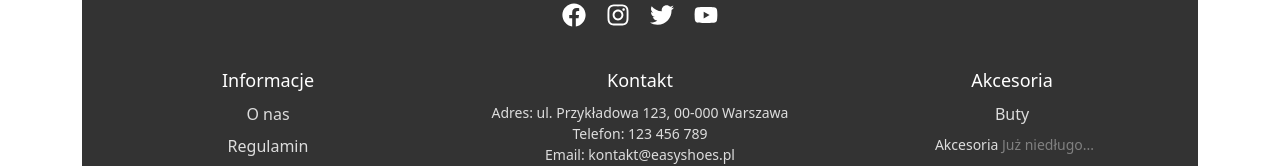
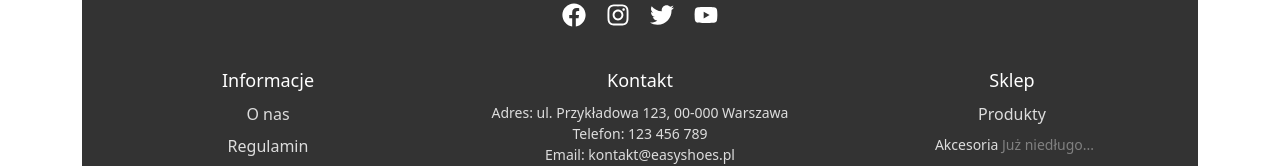
Before and after one commit to KacperKosicki/project-easyshoes, a React (Create React App) app in the folder client/: page / in a window 1280 px wide. Shown: the part 1710-1876 px from the top of the page. Built offline with nearby package versions, Linux system fonts and the light colour scheme; no server answers.

Commit message:
Cosmetic corrections

```diff
--- a/client/src/components/features/Cart/Cart.js
+++ b/client/src/components/features/Cart/Cart.js
@@ -117,9 +117,9 @@ const Cart = () => {
                       <div className={styles.itemControls}>
                         <span className={styles.itemTitle}>{item.title}</span>
                         <p>
-                          <span className={styles.itemQuantity}>{item.quantity} szt.</span> -
-                          <span className={styles.itemTotalPrice}> {(item.price * item.quantity).toFixed(2)} zł</span>
-                          {selectedSize && <span className={styles.itemSize}> - Rozmiar: {selectedSize}</span>}
+                          <span className={styles.itemQuantity}>{item.quantity}</span> szt. -
+                          <span className={styles.itemTotalPrice}> {(item.price * item.quantity).toFixed(2)}</span> zł -
+                          {selectedSize && <span className={styles.itemSize}> Rozmiar: {selectedSize}</span>}
                         </p>
                       </div>
                     </div>
--- a/client/src/components/features/Cart/Cart.module.scss
+++ b/client/src/components/features/Cart/Cart.module.scss
@@ -35,8 +35,8 @@
 }
 
 .itemQuantity {
+  font-weight: bold;
   margin-left: 10px;
-  color: #555;
 }
 
 .itemTotalPrice {
@@ -45,6 +45,10 @@
 
 .itemTitle {
   font-size: 20px;
+}
+
+.itemSize {
+  font-weight: bold;
 }
 
 .itemImage {
--- a/client/src/components/layouts/Footer/Footer.js
+++ b/client/src/components/layouts/Footer/Footer.js
@@ -49,10 +49,10 @@ const Footer = () => {
           </p>
         </div>
         <div className={styles.footerSection}>
-          <h3>Akcesoria</h3>
+          <h3>Sklep</h3>
           <ul>
             <li>
-              <a href="/products">Buty</a>
+              <a href="/">Produkty</a>
             </li>
             <li className={styles.comingSoon}>
               <a href="/kategorie/akcesoria">Akcesoria</a> <span className={styles.comingSoonText}>Już niedługo...</span>
```
